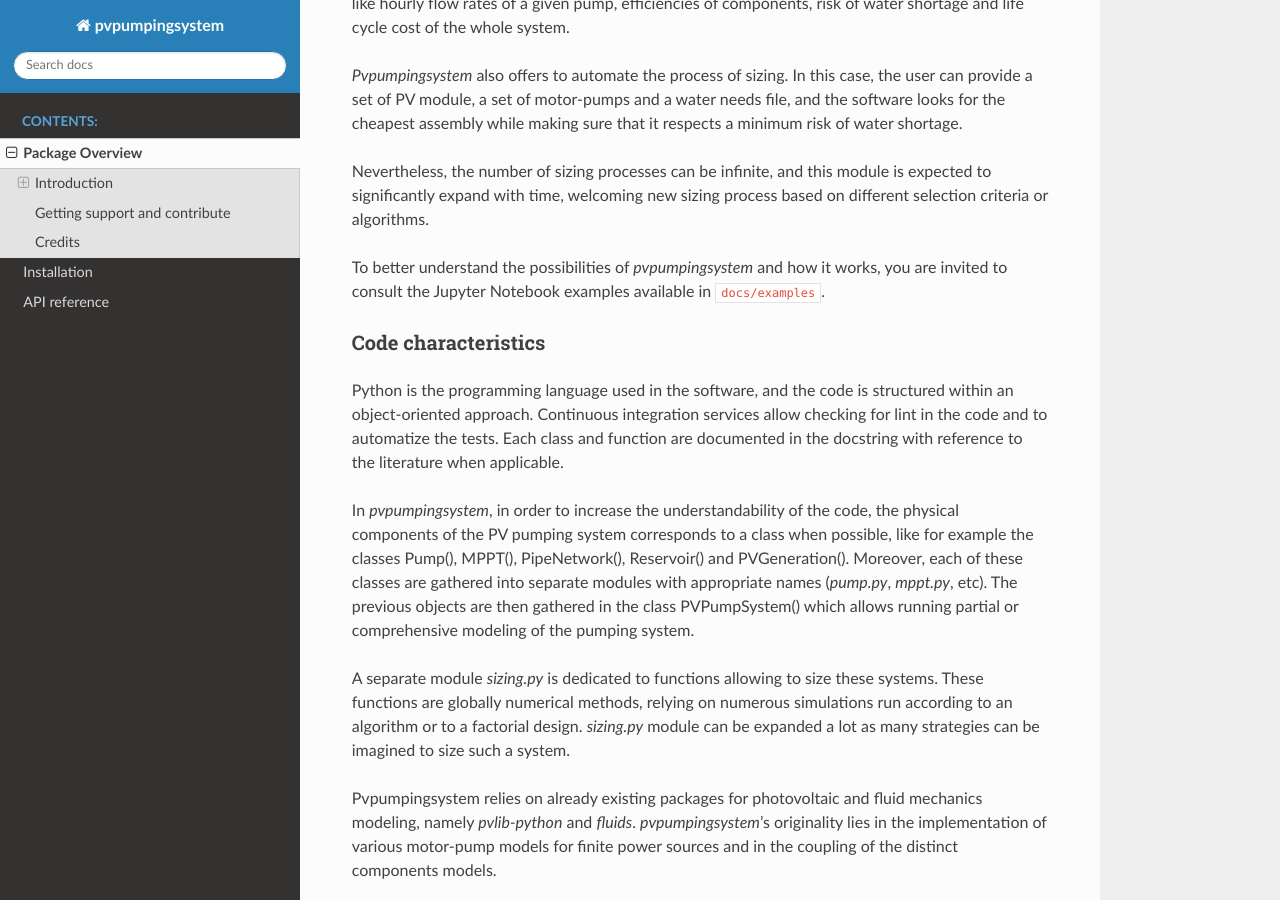
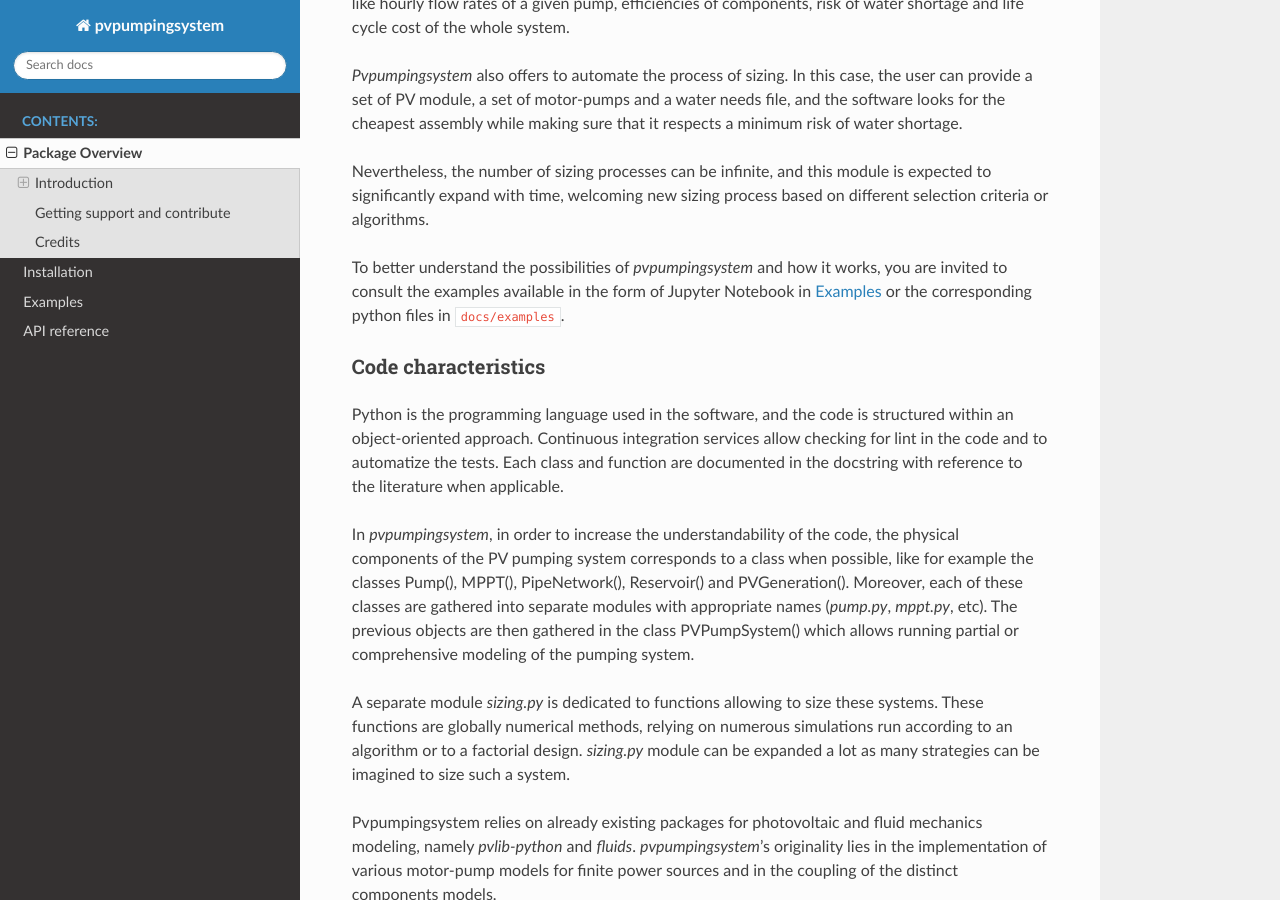
Before and after one commit to tylunel/pvpumpingsystem, a Sphinx documentation site: the page built from docs/source/package_overview.rst, in a window 1280 px wide and 900 px high, scrolled down 562 px. Built offline with Sphinx 7.4.7 and the Read the Docs theme 2.0.0, drawn with Linux system fonts in a browser that asks for light colours.

Commit message:
Documentation improved
- Named links added

- example.rst added to better reference the examples

```diff
--- a/docs/source/index.rst
+++ b/docs/source/index.rst
@@ -33,6 +33,7 @@
 
    package_overview
    installation
+   examples
    apireference
 
 
--- a/docs/source/package_overview.rst
+++ b/docs/source/package_overview.rst
@@ -40,7 +40,8 @@
 
 
 To better understand the possibilities of *pvpumpingsystem* and how it works,
-you are invited to consult the Jupyter Notebook examples available in
+you are invited to consult the examples available in the form of
+Jupyter Notebook in :ref:`examples` or the corresponding python files in
 ``docs/examples``.
 
 
```
Also changed, not shown: README.md (+10 -5 lines), docs/source/apireference.rst (+8 -12 lines), docs/source/examples.rst (added, +35 -0 lines).
